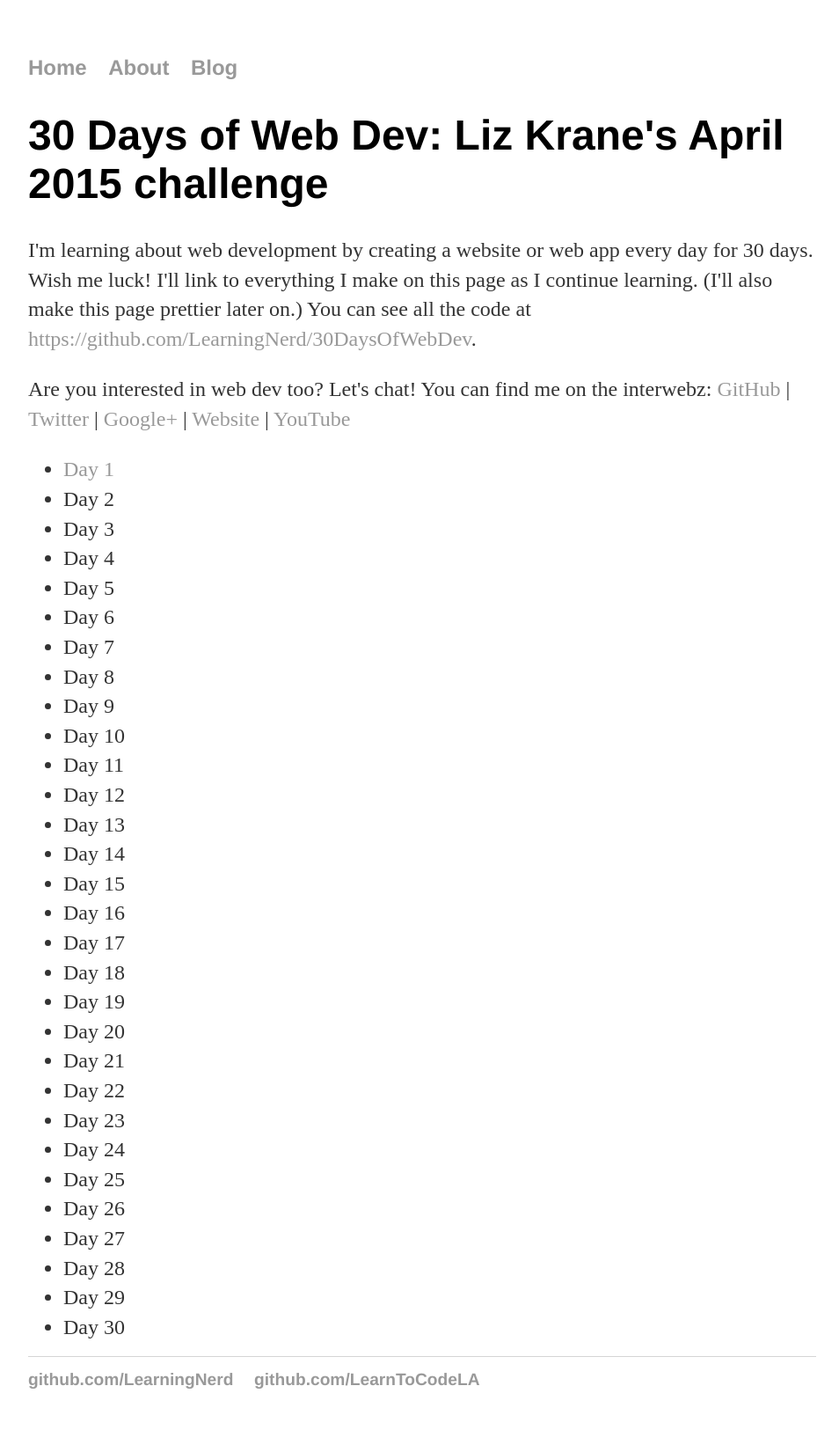
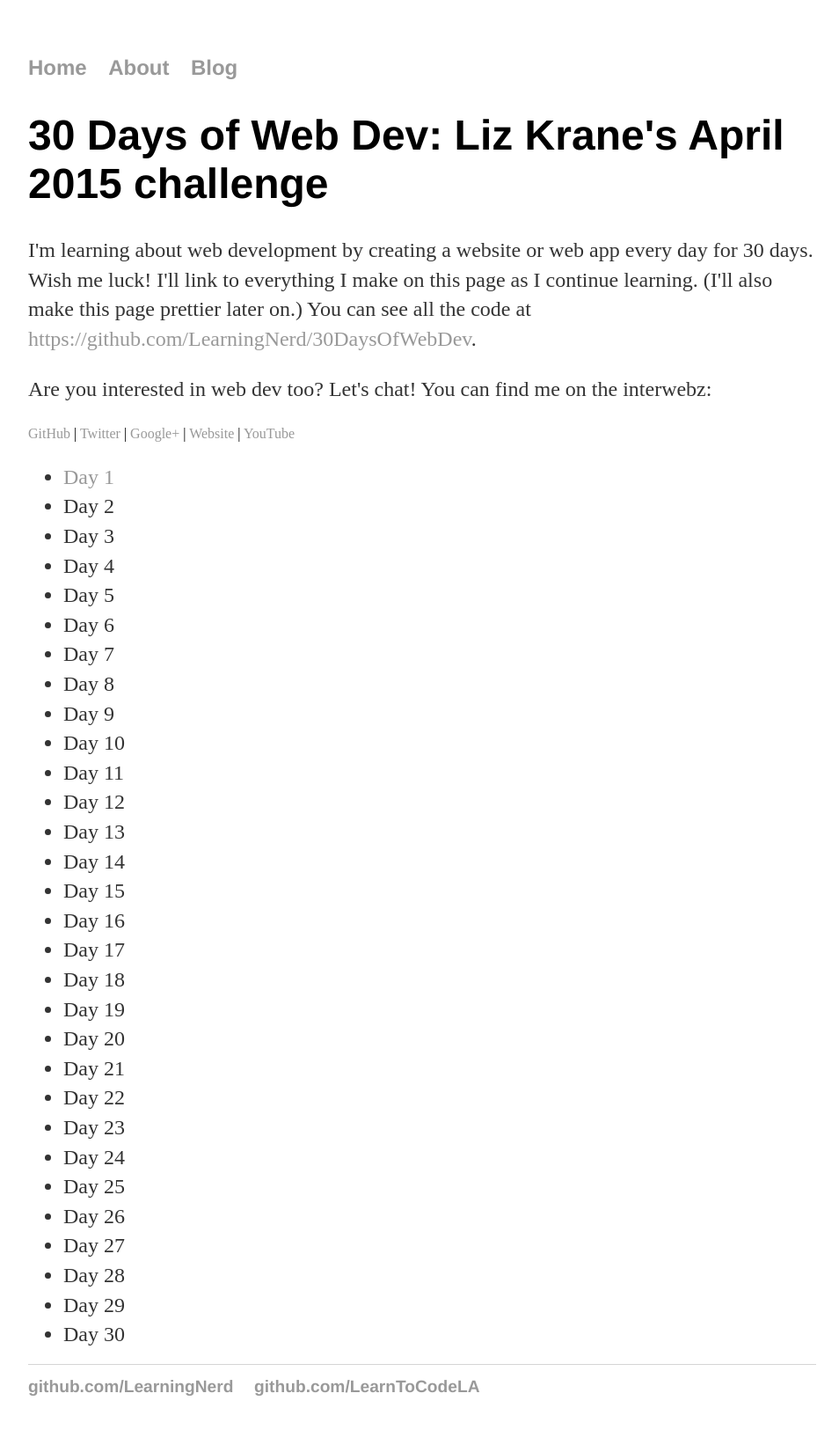
Before and after one commit to LearningNerd/30DaysOfWebDev, a Jekyll site: the page built from index.html, in a window 1280 px wide. Shown: the whole page at 88% size, without its empty margins (160-1114 px from the left). Built offline with Jekyll 4.4.1, drawn with Linux system fonts in a browser that asks for light colours.

```diff
--- a/index.html
+++ b/index.html
@@ -4,7 +4,8 @@ title: 30 Days of Web Dev - Liz Krane's April 2015 challenge
 ---
 	<h1>30 Days of Web Dev: Liz Krane's April 2015 challenge</h1>
 	<p>I'm learning about web development by creating a website or web app every day for 30 days. Wish me luck! I'll link to everything I make on this page as I continue learning. (I'll also make this page prettier later on.) You can see all the code at <a href="https://github.com/LearningNerd/30DaysOfWebDev">https://github.com/LearningNerd/30DaysOfWebDev</a>.</p>
-	<p>Are you interested in web dev too? Let's chat! You can find me on the interwebz: <a href="https://github.com/LearningNerd/">GitHub</a> | <a href="https://twitter.com/LearningNerd">Twitter</a> | <a href="https://plus.google.com/+LizKrane">Google+</a> | <a href="http://www.learningnerd.com/">Website</a> | <a href="https://www.youtube.com/user/LearningNerd">YouTube</a></p>
+	<p>Are you interested in web dev too? Let's chat! You can find me on the interwebz:</p>
+	<p></p><a href="https://github.com/LearningNerd/">GitHub</a> | <a href="https://twitter.com/LearningNerd">Twitter</a> | <a href="https://plus.google.com/+LizKrane">Google+</a> | <a href="http://www.learningnerd.com/">Website</a> | <a href="https://www.youtube.com/user/LearningNerd">YouTube</a></p>
 	<ul>
 		<li><a href="day1/">Day 1</a></li>
 		<li>Day 2</li>
```
